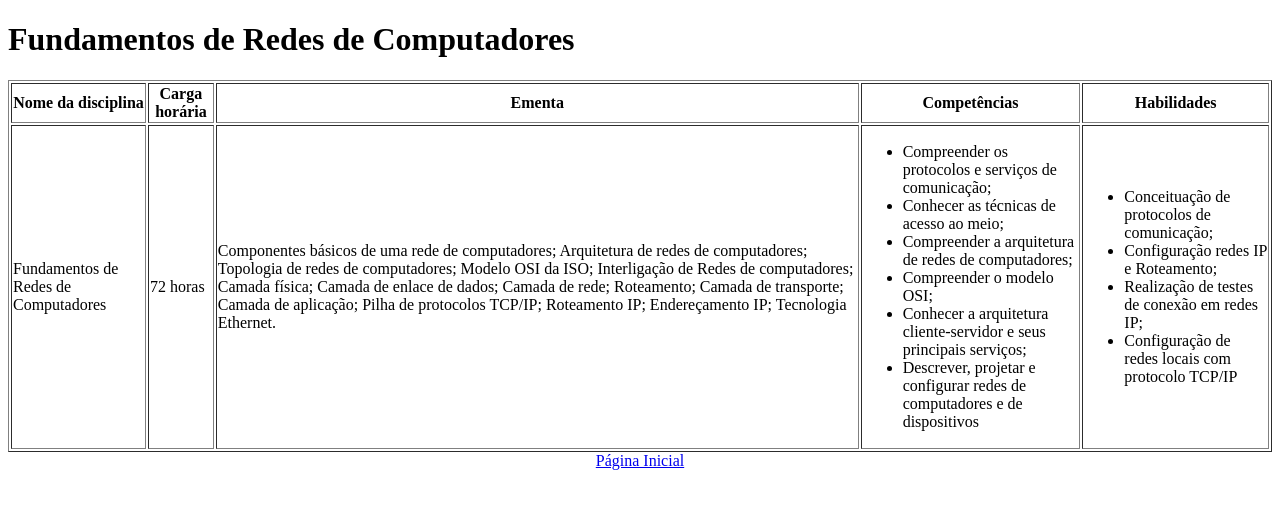
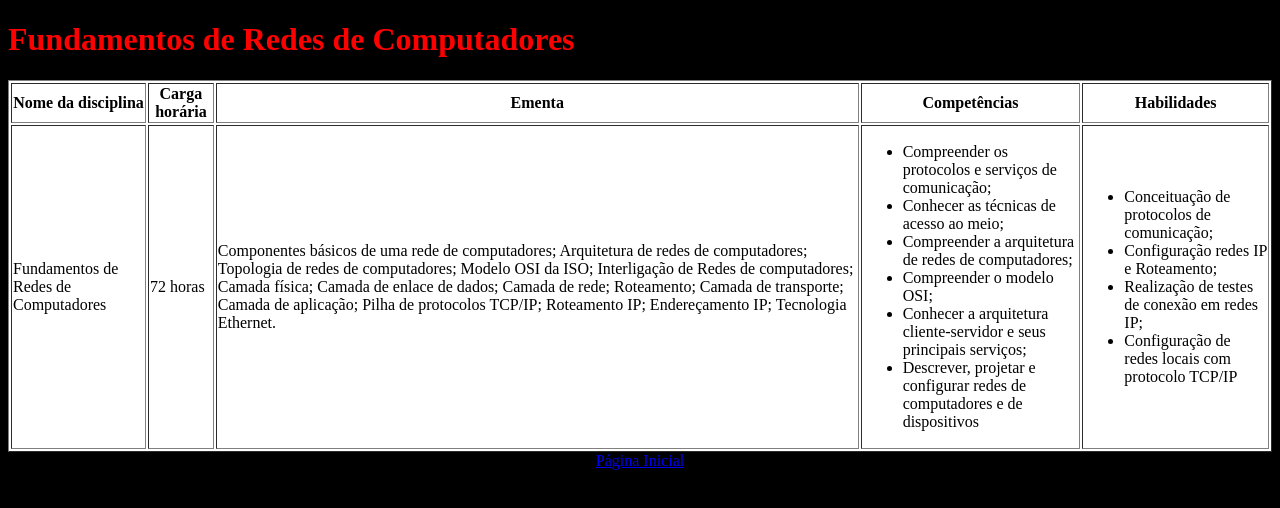
Before and after one commit to Fom-png/PBW2022, a plain HTML site: page Materias/FRD.html in a window 1280 px wide. Drawn offline with Linux system fonts and the light colour scheme.

Commit message:
Update FRD.html

```diff
--- a/Materias/FRD.html
+++ b/Materias/FRD.html
@@ -6,6 +6,17 @@
     <meta name="viewport" content="width=device-width, initial-scale=1.0">
     <meta name="author" content="José Afonso">
     <meta name="description" content="Uma página com algumas informações sobre mim, José Afonso Araujo dos Santos">
+    <style>
+        body{
+            background-color: black;
+        }
+        h1{
+            color: red;
+        }
+        table{
+            background-color: white;
+        }
+    </style>
     <title>Programação Básica para Web</title>
 </head>
 <body>
```
